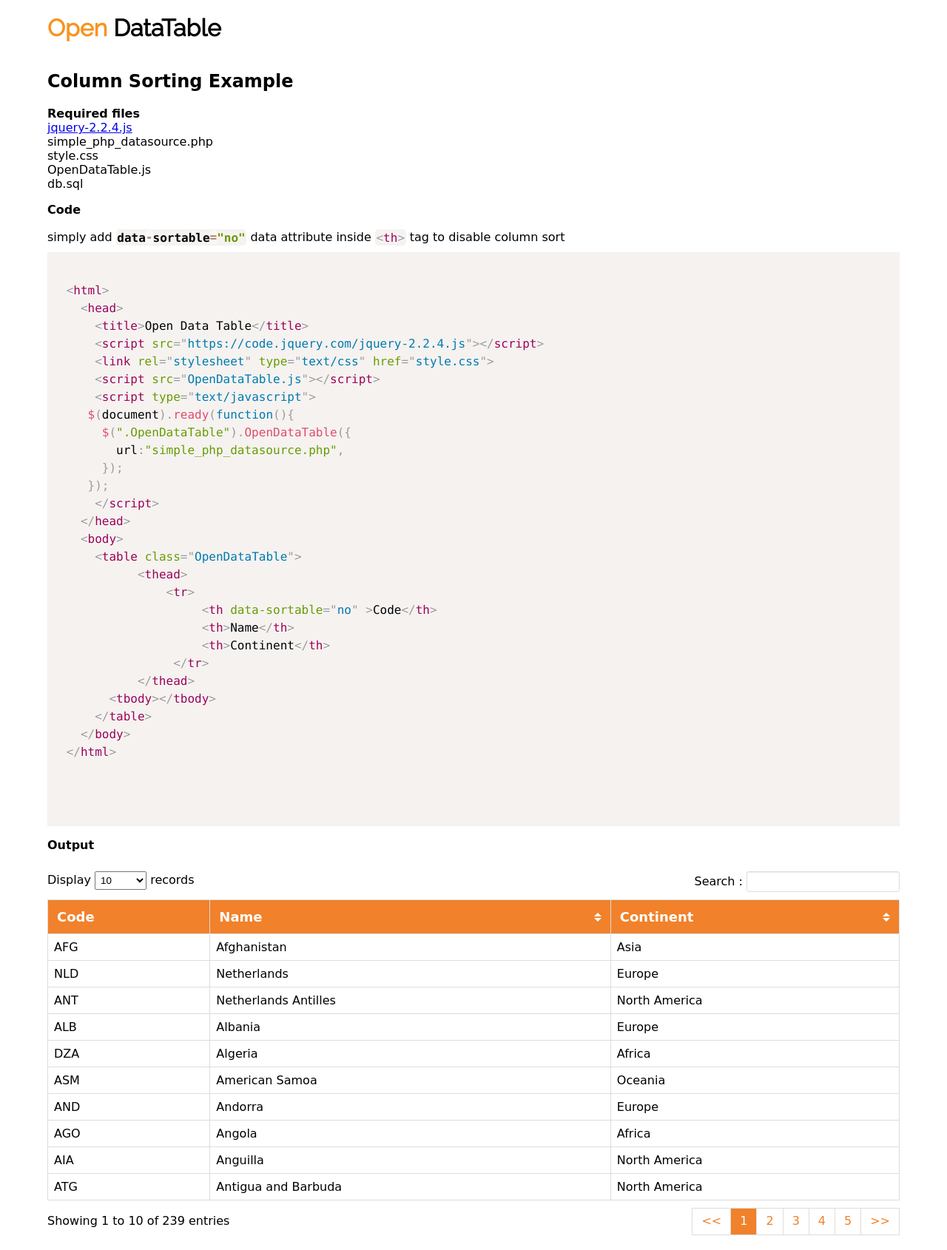
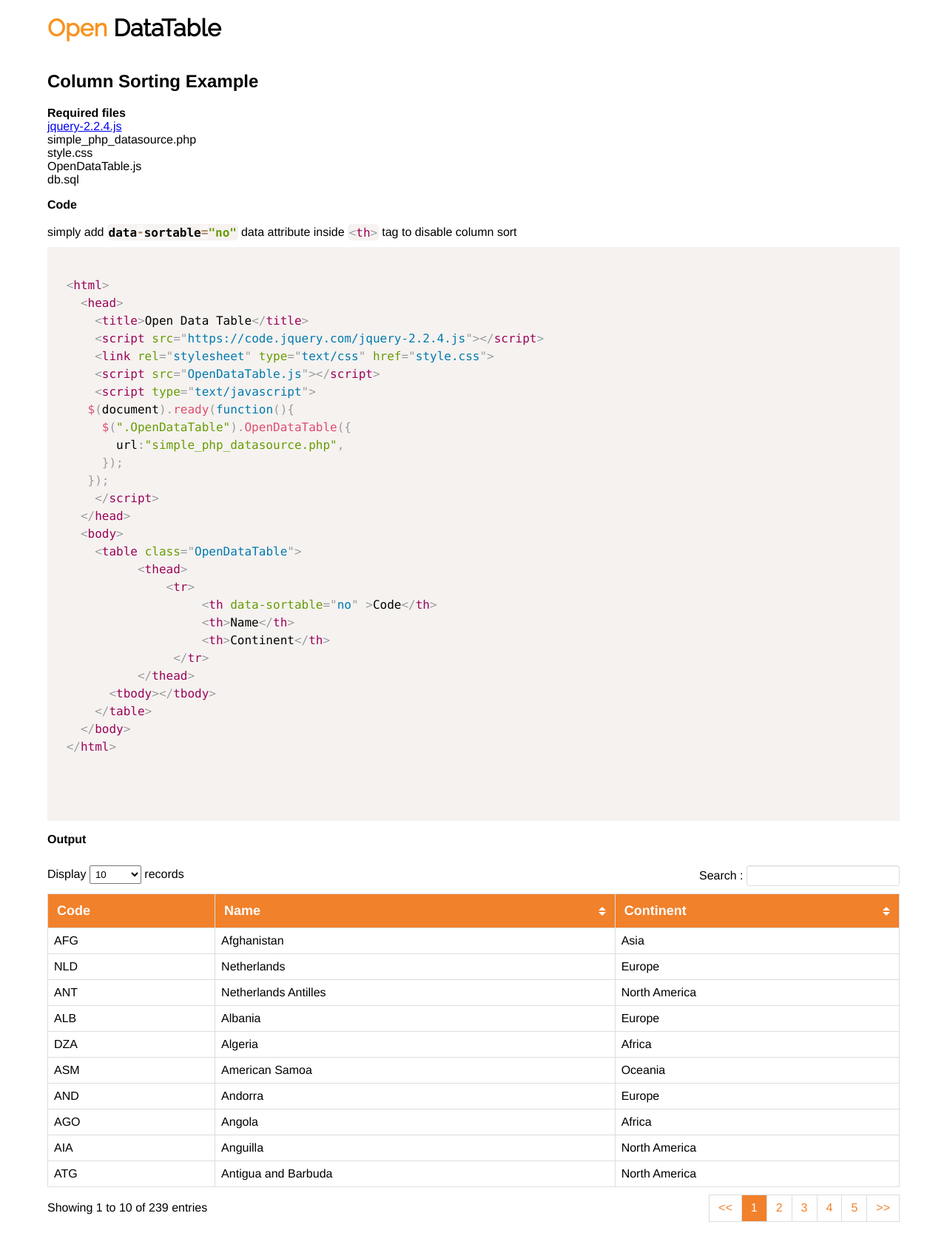
Before and after one commit to opendatatable/OpenDataTable, a PHP site: page /column-sorting/index.html in a window 1280 px wide. Shown: the whole page at 74% size. After the commit the page ends 1652 px from the top, so only its background shows below. Run offline with PHP 8.4, Linux system fonts and the light colour scheme; data comes from the database, SQL or seed files in the repository.

Commit message:
Update style.css

```diff
--- a/css/style.css
+++ b/css/style.css
@@ -1,5 +1,5 @@
 body {
-			font-family: cursive;
+			font-family: "Helvetica Neue",Helvetica,Arial,sans-serif;
 			width: 90%;
     		margin: 0 auto;
 		}
```
